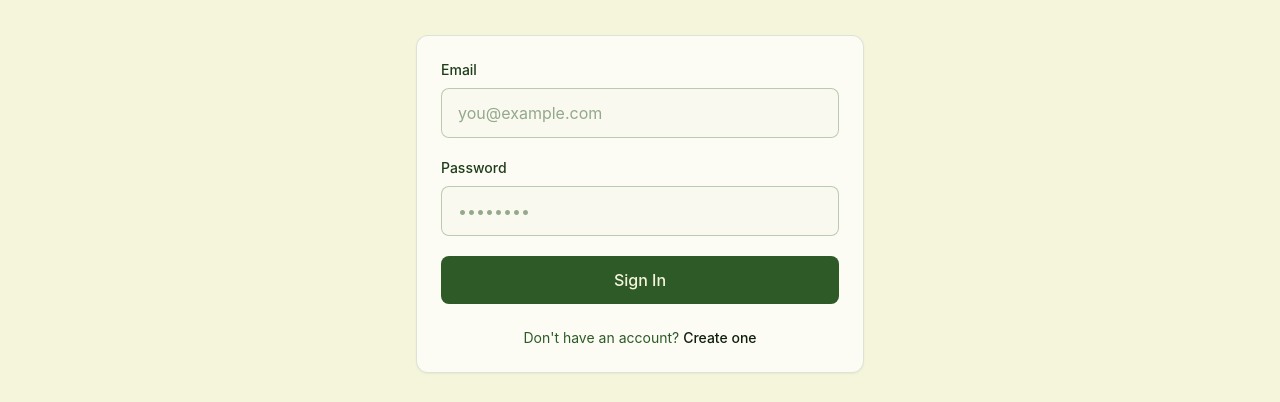
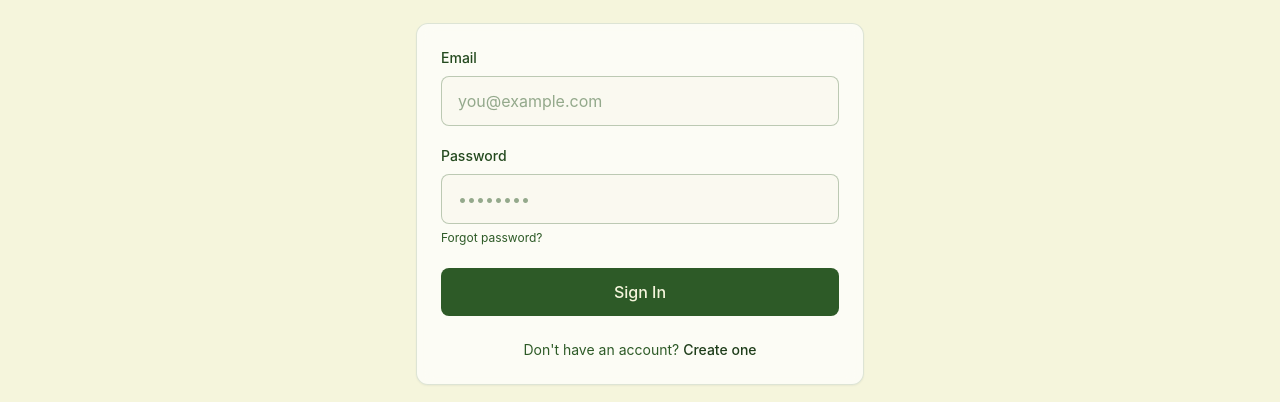
Before and after one commit to sherrialm/engrainit, a Next.js app: page /login in a window 1280 px wide. Shown: the part 272-674 px from the top of the page. Built offline with nearby package versions, Linux system fonts and the light colour scheme; no server answers.

Commit message:
Add forgot password & fix login page colors

```diff
--- a/src/app/login/page.tsx
+++ b/src/app/login/page.tsx
@@ -5,6 +5,8 @@ import { useRouter } from 'next/navigation';
 import Link from 'next/link';
 import Image from 'next/image';
 import { useAuthStore } from '@/stores/authStore';
+import { sendPasswordResetEmail } from 'firebase/auth';
+import { auth } from '@/lib/firebase';
 
 // Check if sign-ups are allowed (defaults to true if not set)
 const ALLOW_SIGNUPS = process.env.NEXT_PUBLIC_ALLOW_SIGNUPS !== 'false';
@@ -14,9 +16,23 @@ export default function LoginPage() {
     const [email, setEmail] = useState('');
     const [password, setPassword] = useState('');
     const [confirmPassword, setConfirmPassword] = useState('');
+    const [resetSent, setResetSent] = useState(false);
 
     const { signIn, signUp, isLoading, error, clearError } = useAuthStore();
     const router = useRouter();
+
+    const handleForgotPassword = async () => {
+        if (!email.trim()) {
+            alert('Please enter your email address first, then click Forgot Password.');
+            return;
+        }
+        try {
+            await sendPasswordResetEmail(auth!, email);
+            setResetSent(true);
+        } catch (err: any) {
+            alert('Could not send reset email. Please check your email address.');
+        }
+    };
 
     const handleSubmit = async (e: React.FormEvent) => {
         e.preventDefault();
@@ -85,7 +101,7 @@ export default function LoginPage() {
                     <form onSubmit={handleSubmit} className="space-y-5">
                         {/* Email */}
                         <div>
-                            <label htmlFor="email" className="block text-sm font-medium text-ink-700 dark:text-paper-300 mb-2">
+                            <label htmlFor="email" className="block text-sm font-medium text-forest-600 mb-2">
                                 Email
                             </label>
                             <input
@@ -102,7 +118,7 @@ export default function LoginPage() {
 
                         {/* Password */}
                         <div>
-                            <label htmlFor="password" className="block text-sm font-medium text-ink-700 dark:text-paper-300 mb-2">
+                            <label htmlFor="password" className="block text-sm font-medium text-forest-600 mb-2">
                                 Password
                             </label>
                             <input
@@ -116,12 +132,24 @@ export default function LoginPage() {
                                 minLength={6}
                                 autoComplete={isSignUp ? 'new-password' : 'current-password'}
                             />
+                            {!isSignUp && (
+                                <button
+                                    type="button"
+                                    onClick={handleForgotPassword}
+                                    className="text-xs text-forest-500 hover:text-forest-700 mt-1 hover:underline"
+                                >
+                                    Forgot password?
+                                </button>
+                            )}
+                            {resetSent && (
+                                <p className="text-xs text-green-600 mt-1">✅ Reset email sent! Check your inbox.</p>
+                            )}
                         </div>
 
                         {/* Confirm Password (Sign Up only) */}
                         {isSignUp && (
                             <div>
-                                <label htmlFor="confirmPassword" className="block text-sm font-medium text-ink-700 dark:text-paper-300 mb-2">
+                                <label htmlFor="confirmPassword" className="block text-sm font-medium text-forest-600 mb-2">
                                     Confirm Password
                                 </label>
                                 <input
@@ -143,7 +171,7 @@ export default function LoginPage() {
 
                         {/* Error Message */}
                         {error && (
-                            <div className="bg-red-50 dark:bg-red-900/20 text-red-600 dark:text-red-400 text-sm p-3 rounded-lg">
+                            <div className="bg-red-50 text-red-600 text-sm p-3 rounded-lg">
                                 {error}
                             </div>
                         )}
@@ -170,18 +198,18 @@ export default function LoginPage() {
 
                     {/* Toggle Mode - Only show if sign-ups are allowed */}
                     {ALLOW_SIGNUPS && (
-                        <div className="mt-6 text-center text-sm text-ink-500 dark:text-paper-500">
+                        <div className="mt-6 text-center text-sm text-forest-500">
                             {isSignUp ? (
                                 <>
                                     Already have an account?{' '}
-                                    <button onClick={toggleMode} className="text-ink-900 dark:text-paper-100 font-medium hover:underline">
+                                    <button onClick={toggleMode} className="text-forest-700 font-medium hover:underline">
                                         Sign in
                                     </button>
                                 </>
                             ) : (
                                 <>
                                     Don&apos;t have an account?{' '}
-                                    <button onClick={toggleMode} className="text-ink-900 dark:text-paper-100 font-medium hover:underline">
+                                    <button onClick={toggleMode} className="text-forest-700 font-medium hover:underline">
                                         Create one
                                     </button>
                                 </>
@@ -192,7 +220,7 @@ export default function LoginPage() {
 
                 {/* Back to Home */}
                 <div className="mt-6 text-center">
-                    <Link href="/" className="text-sm text-ink-400 dark:text-paper-600 hover:text-ink-600 dark:hover:text-paper-400">
+                    <Link href="/" className="text-sm text-forest-400 hover:text-forest-600">
                         ← Back to home
                     </Link>
                 </div>
```
